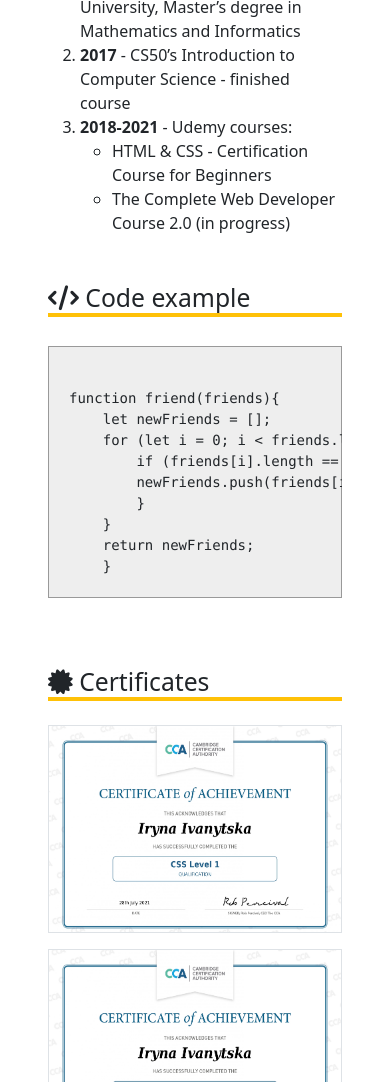
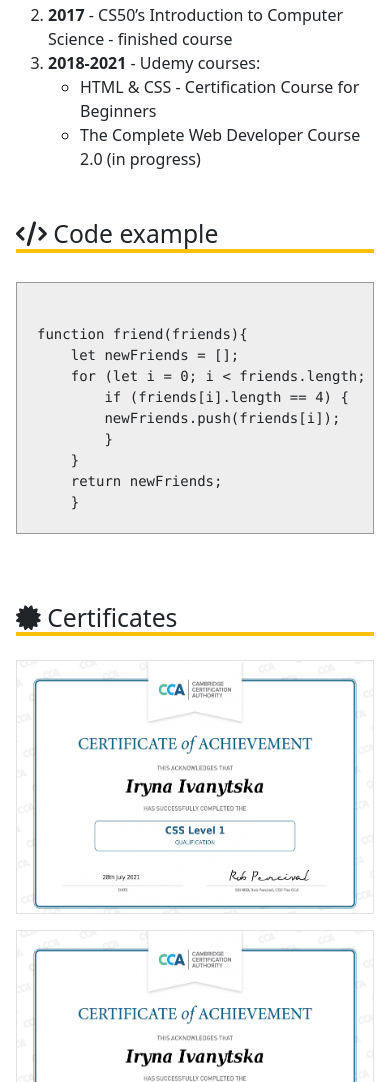
Before and after one commit to Iryna-Ivanitska/cv, a plain HTML site: page index.html in a window 390 px wide. Shown: the part 1635-2717 px from the top of the page. Drawn offline with nearby package versions, Linux system fonts and the light colour scheme.

Commit message:
feat: fix mobile version

```diff
--- a/css/style.css
+++ b/css/style.css
@@ -16,6 +16,7 @@ pre code {
     border: 1px solid #999;
     display: block;
     padding: 20px;
+    overflow: auto;
   }
 
 .certificates img {
@@ -43,4 +44,8 @@ footer a:hover {
     .certificates img {
     width: 100%;
 }
+.border-end {
+    border-right: none;
 }
+
+}
--- a/index.html
+++ b/index.html
@@ -13,7 +13,7 @@
 </head>
 
 <body class="bg-light ">
-    <div class="container bg-white shadow-sm mx-auto mt-3 p-5">
+    <div class="container bg-white shadow-sm mx-auto mt-3 px-3 p-5">
         <div class="row">
             <aside class="col-md-4 col-sm-12 border-end pe-md-5">
                 <div class="avatar">
```
Also changed, not shown: 1 other file.
